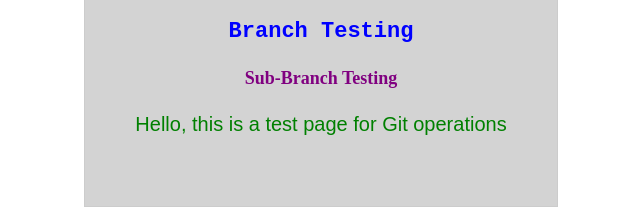
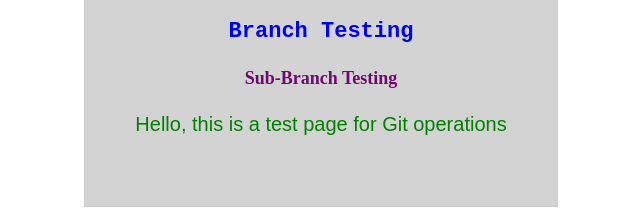
Before and after one commit to stephenolaussen/Git-Noroff-school, a plain HTML site: page Testing/index.html in a window 1280 px wide. Shown: the part 166-390 px from the top of the page, 319-959 px from the left. Drawn offline with Linux system fonts and the light colour scheme.

Commit message:
new color

```diff
--- a/Testing/style.css
+++ b/Testing/style.css
@@ -18,7 +18,7 @@ h3 {
     text-align: center;
 }
 h4 {
-    color: purple;
+    color: rgb(109, 10, 109);
     font-size: 18px;
     font-family: 'Times New Roman', Times, serif;
     text-align: center;
```
